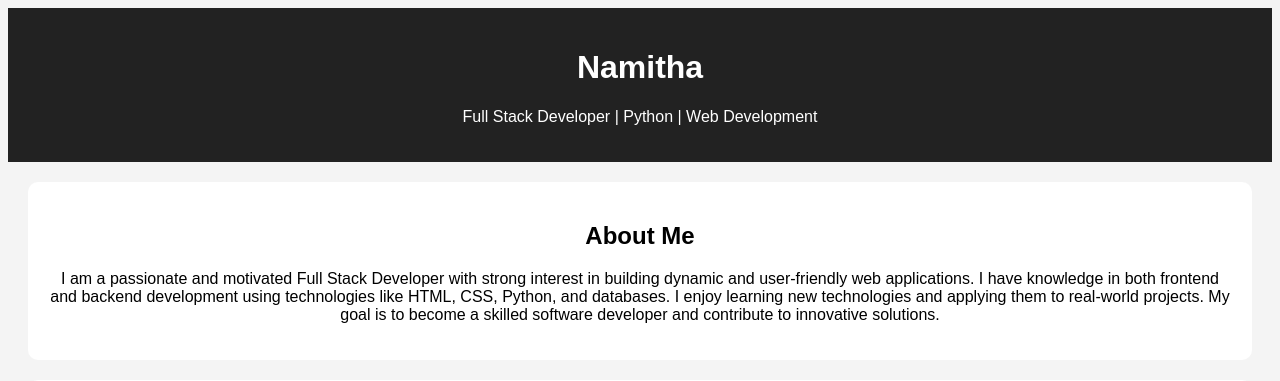
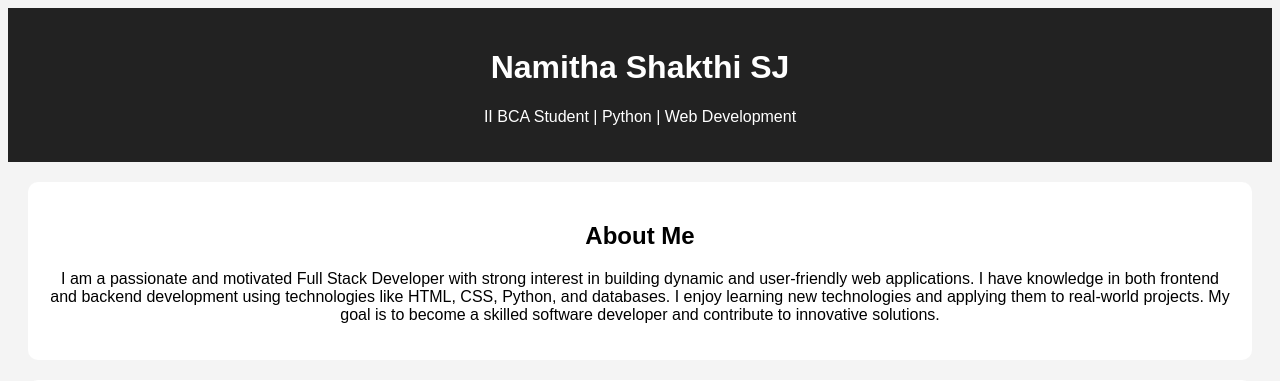
Before and after one commit to 25bcad42-cpu/new, a Flask app: page / in a window 1280 px wide. Shown: the top 381 px of the page. Run offline with Flask 3, Linux system fonts and the light colour scheme.

Commit message:
portfolio

```diff
--- a/templates/index.html
+++ b/templates/index.html
@@ -1,15 +1,15 @@
 <!DOCTYPE html>
 <html>
 <head>
-    <title>Nami Portfolio</title>
+    <title>Namitha Shakthi SJ Portfolio</title>
     <link rel="stylesheet" href="{{ url_for('static', filename='style.css') }}">
 </head>
 <body>
 
 <!-- HEADER -->
 <header>
-    <h1>Namitha</h1>
-    <p>Full Stack Developer | Python | Web Development</p>
+    <h1>Namitha Shakthi SJ</h1>
+    <p>II BCA Student | Python | Web Development</p>
 </header>
 
 <!-- ABOUT -->
```
